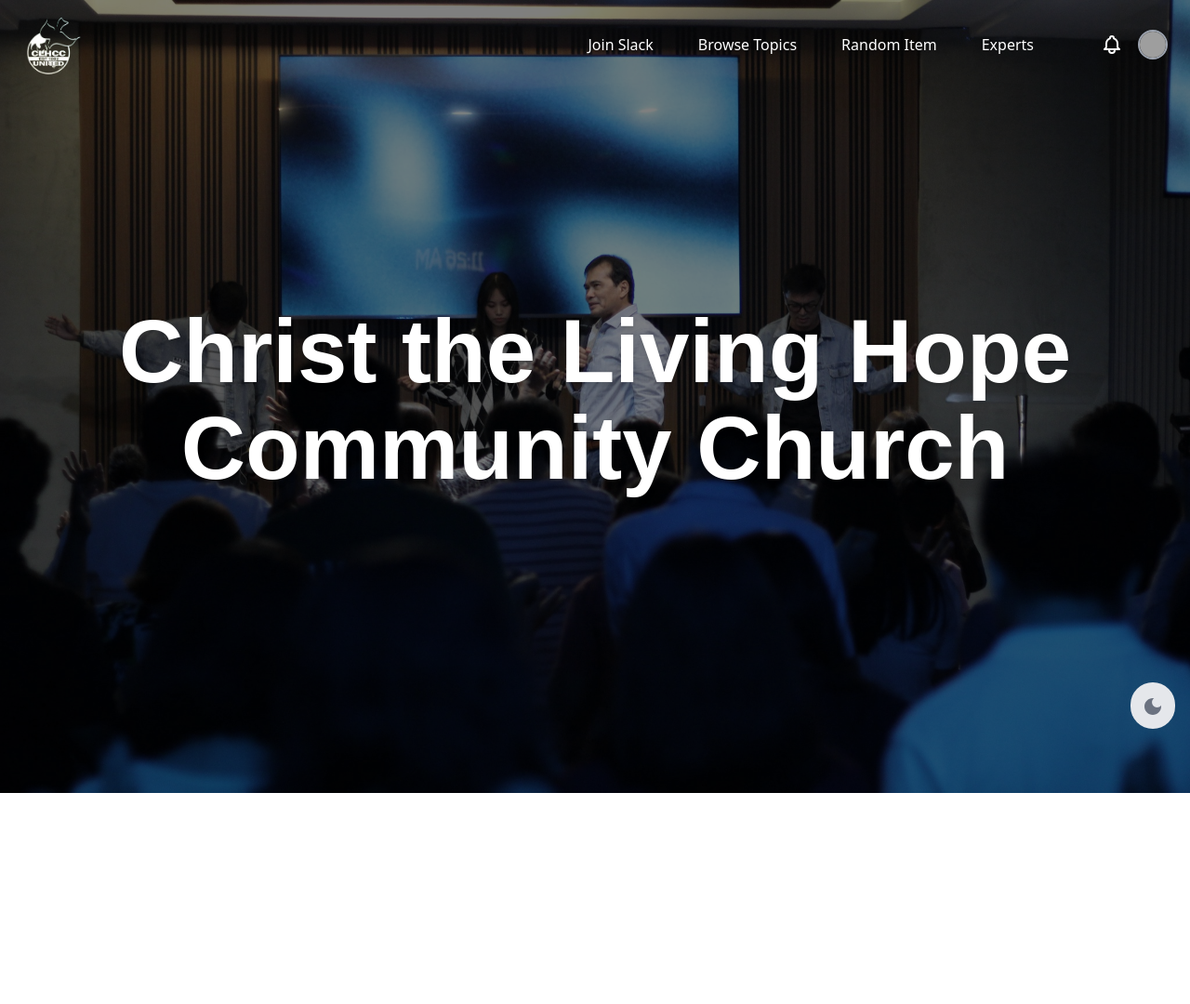
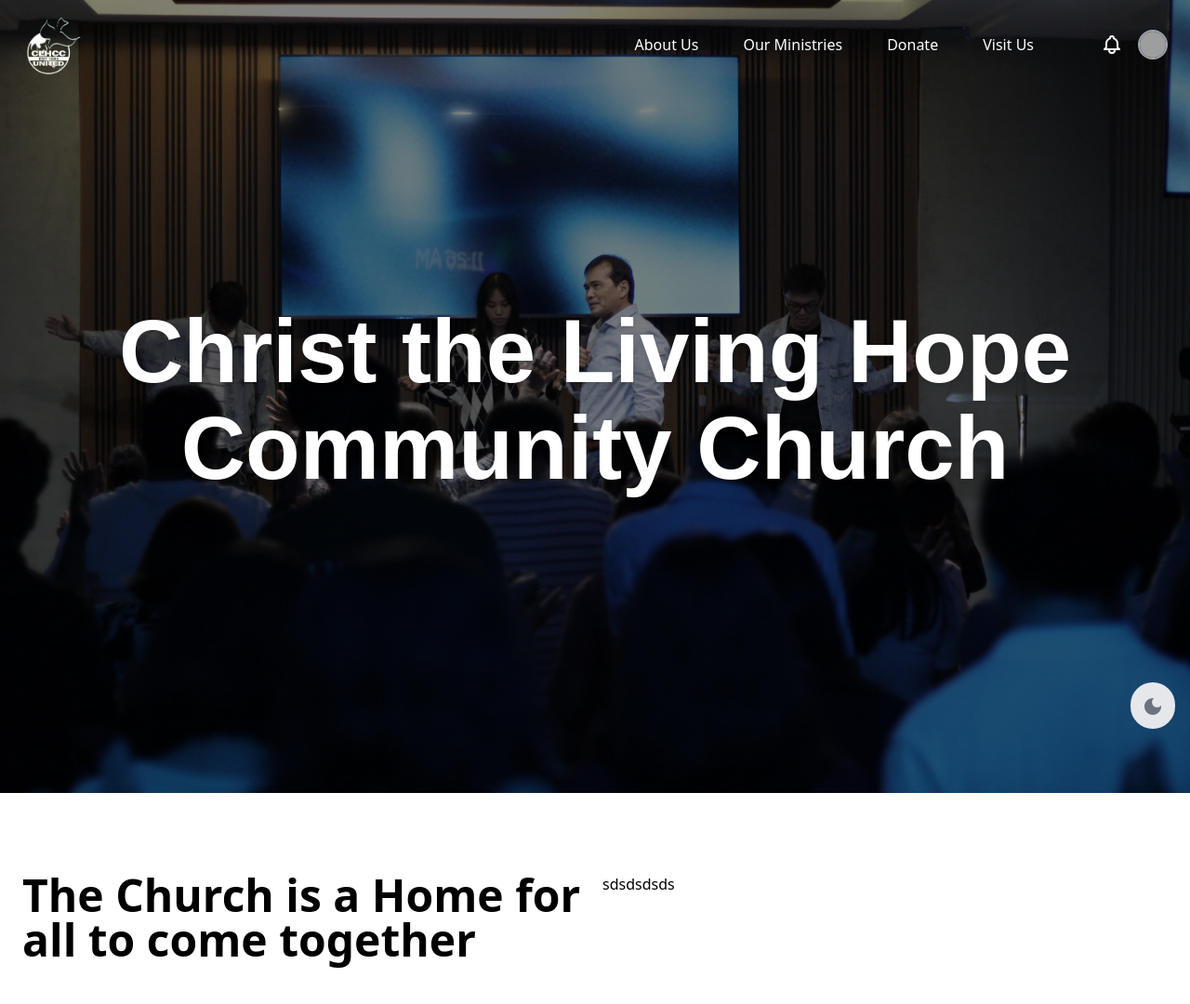
Before and after one commit to havengrim/church, a React (Create React App) app: page / in a window 1280 px wide. Shown: the top 1080 px of the page at 93% size. Before the commit the page ends 859 px from the top, so only its background shows below. Built offline with nearby package versions, Linux system fonts and the light colour scheme; grey boxes are pictures that could not be loaded.

Commit message:
container

```diff
--- a/src/App.js
+++ b/src/App.js
@@ -2,6 +2,7 @@
 import React, { useState } from 'react';
 import DarkModeToggle from './components/DarkModeToggle';
 import CarouselWithNavbar from './components/CarouselWithNavbar';
+import Details from './components/Details';
 
 
 function App() {
@@ -13,8 +14,9 @@
   };
 
   return (
-    <div className="App dark:bg-slate-800 dark:text-white">
+    <div className=" dark:bg-slate-800 dark:text-white">
          <CarouselWithNavbar />
+          <Details />
         <DarkModeToggle isDarkMode={isDarkMode} toggleDarkMode={toggleDarkMode} className="z-10"/>
     </div>
   );
--- /dev/null
+++ b/src/components/Details.js
@@ -0,0 +1,26 @@
+import React from 'react'
+import styles, { layout } from '../style'
+
+const Details = () => {
+  return (
+    <section className={layout.section}>
+       <div className={layout.sectionInfo}>
+            <div className='container mx-auto px-6 py-4'>
+                <div className='grid grid-rows-2'>
+                <div className='grid grid-cols-1 md:grid-cols-2 gap-4'>
+                    <span className={`${styles.heading2} md:col-span-1 text-lg md:text-xl lg:text-5xl leading-normal font-bold`}>
+                        The Church is a Home for all to come together
+                    </span>
+                    <div className="md:col-span-1">
+                        {/* Content for right side */}
+                        sdsdsdsds
+                    </div>
+                </div>
+                </div>
+            </div>
+        </div>
+    </section>
+  )
+}
+
+export default Details
--- a/src/components/Navbar.js
+++ b/src/components/Navbar.js
@@ -30,12 +30,12 @@
                     </div>
 
                     {/* Mobile Menu open: "block", Menu closed: "hidden" */}
-                    <div className={`absolute inset-x-0 z-20 w-full px-6 py-4 transition-all duration-300 ease-in-out lg:mt-0 lg:p-0 lg:top-0 lg:relative lg:bg-transparent lg:w-auto lg:opacity-100 lg:translate-x-0 lg:flex lg:items-center ${isOpen ? 'translate-x-0 opacity-100 ' : 'opacity-0 -translate-x-full'}`}>
+                    <div className={`absolute inset-x-0 z-20 w-full px-6 py-4 transition-all duration-300 ease-in-out lg:mt-0 lg:p-0  lg:top-0 lg:relative lg:bg-transparent lg:w-auto lg:opacity-100 lg:translate-x-0 lg:flex lg:items-center ${isOpen ? 'translate-x-0 opacity-100 ' : 'opacity-0 -translate-x-full'}`}>
                         <div className="flex flex-col -mx-6 lg:flex-row lg:items-center lg:mx-8">
-                            <a href="#" className="px-3 py-2 mx-3 mt-2 transition-colors duration-300 transform rounded-md lg:mt-0 text-white hover:bg-gray-100 dark:hover:bg-gray-700">Join Slack</a>
-                            <a href="#" className="px-3 py-2 mx-3 mt-2 transition-colors duration-300 transform rounded-md lg:mt-0 text-white  hover:bg-gray-100 dark:hover:bg-gray-700">Browse Topics</a>
-                            <a href="#" className="px-3 py-2 mx-3 mt-2 transition-colors duration-300 transform rounded-md lg:mt-0 text-white  hover:bg-gray-100 dark:hover:bg-gray-700">Random Item</a>
-                            <a href="#" className="px-3 py-2 mx-3 mt-2 transition-colors duration-300 transform rounded-md lg:mt-0 text-white  hover:bg-gray-100 dark:hover:bg-gray-700">Experts</a>
+                            <a href="#" className="px-3 py-2 mx-3 mt-2 transition-colors duration-300 transform rounded-md lg:mt-0 text-white hover:text-gray-500 hover:bg-gray-100 dark:hover:bg-gray-700">About Us</a>
+                            <a href="#" className="px-3 py-2 mx-3 mt-2 transition-colors duration-300 transform rounded-md lg:mt-0 text-white hover:text-gray-500 hover:bg-gray-100 dark:hover:bg-gray-700">Our Ministries</a>
+                            <a href="#" className="px-3 py-2 mx-3 mt-2 transition-colors duration-300 transform rounded-md lg:mt-0 text-white hover:text-gray-500 hover:bg-gray-100 dark:hover:bg-gray-700">Donate</a>
+                            <a href="#" className="px-3 py-2 mx-3 mt-2 transition-colors duration-300 transform rounded-md lg:mt-0 text-white hover:text-gray-500 hover:bg-gray-100 dark:hover:bg-gray-700">Visit Us</a>
                         </div>
 
                         <div className="flex items-center mt-4 lg:mt-0">
--- a/src/style.js
+++ b/src/style.js
@@ -1,7 +1,7 @@
 const styles = {
     boxWidth: "xl:max-w-[1280px] w-full",
 
-    heading2: "font-poppins font-semibold xs:text-[48px] text-[40px] text-white xs:leading-[76.8px] leading-[66.8px] w-full",
+    heading2: "font-poppins font-semibold xs:text-[48px] text-[40px] xs:leading-[76.8px] leading-[66.8px] w-full",
     paragraph: "font-poppins font-normal text-dimWhite text-[18px] leading-[30.8px]",
 
     flexCenter: "flex justify-center items-center",
```
